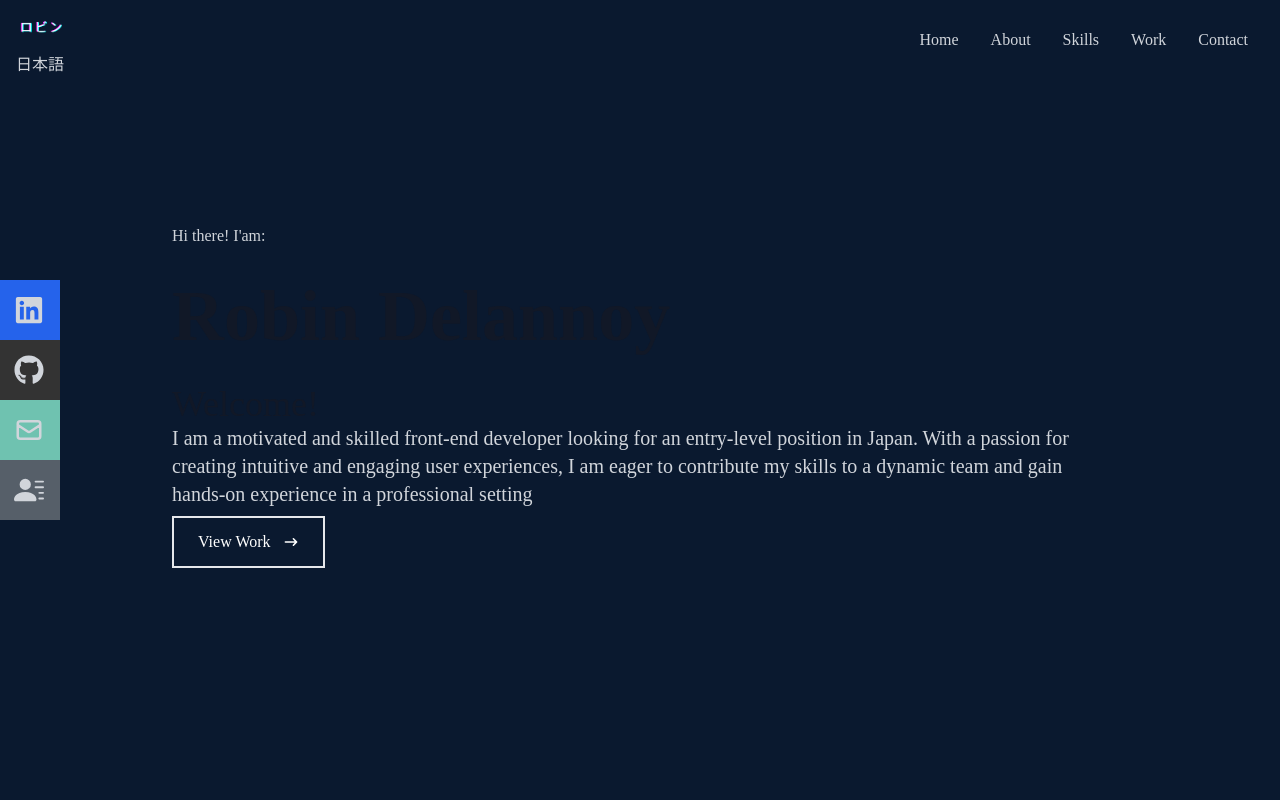
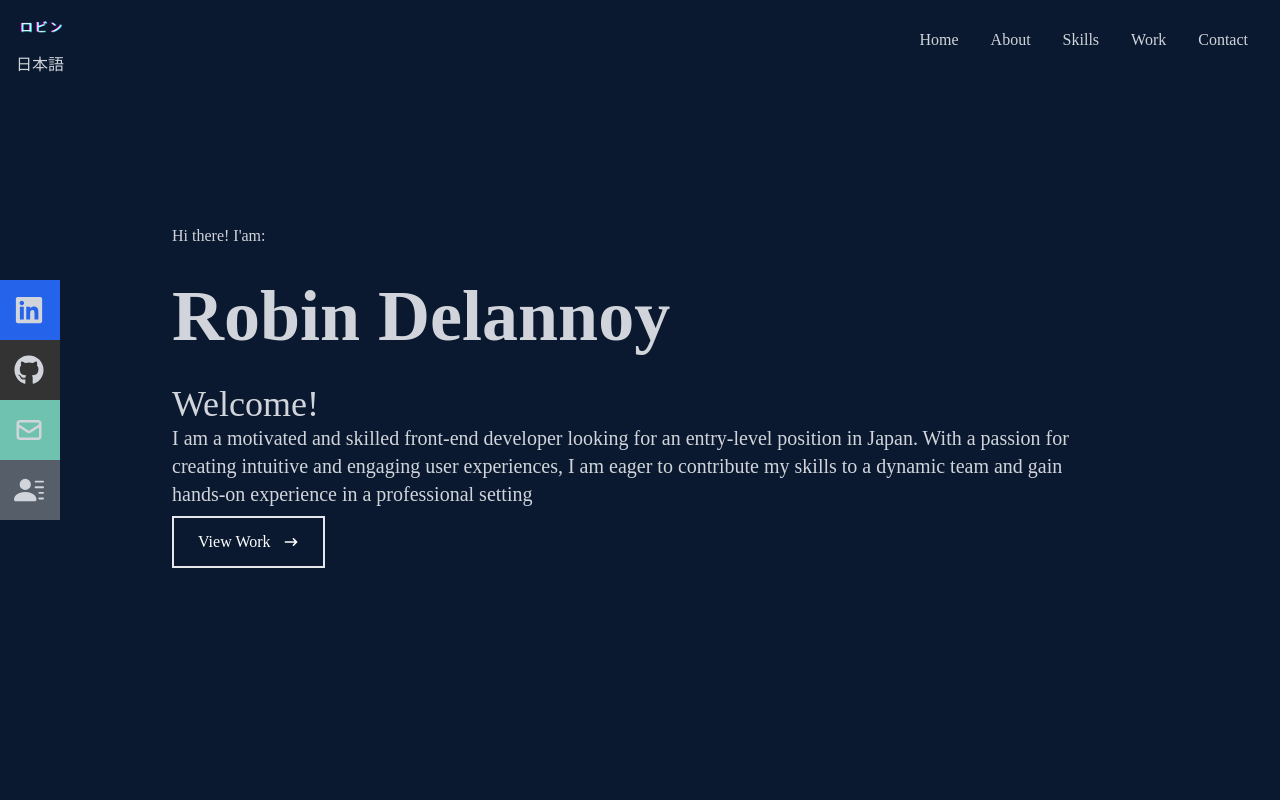
Before and after one commit to RobinDela/portfolio, a React (Create React App) app: page / in a window 1280 px wide. Shown: the top 800 px of the page. Built offline with nearby package versions, Linux system fonts and the light colour scheme.

Commit message:
Update text

```diff
--- a/src/components/Home.jsx
+++ b/src/components/Home.jsx
@@ -10,8 +10,8 @@ const Home = () => {
         <div name='home' className='w-full h-screen bg-[#0a192f]'>
             <div className='max-w-[1000px] mx-auto px-8 flex flex-col justify-center h-full'>
                 <p className='text-base text-gray-300 dark:text-gray'>{languageData[language].name}</p>
-                <h1 className='my-8 text-4xl sm:text-7xl text-gray-900 font-bold dark:text-white'>Robin Delannoy</h1>
-                <h2 className='text-4xl sm:-7xl text-gray-900 dark:text-white'>{languageData[language].home.introduction}</h2>
+                <h1 className='my-8 text-4xl sm:text-7xl text-gray-300 font-bold dark:text-white'>Robin Delannoy</h1>
+                <h2 className='text-4xl sm:-7xl text-gray-300 dark:text-white'>{languageData[language].home.introduction}</h2>
                 <p className='text-xl text-gray-300 dark:text-gray'> {languageData[language].home.description}</p>
                 <div>
                     <button className='text-white border-2 px-6 py-3 my-2 flex items-center hover:bg-gray-600'>{languageData[language].home.viewWork}
```
